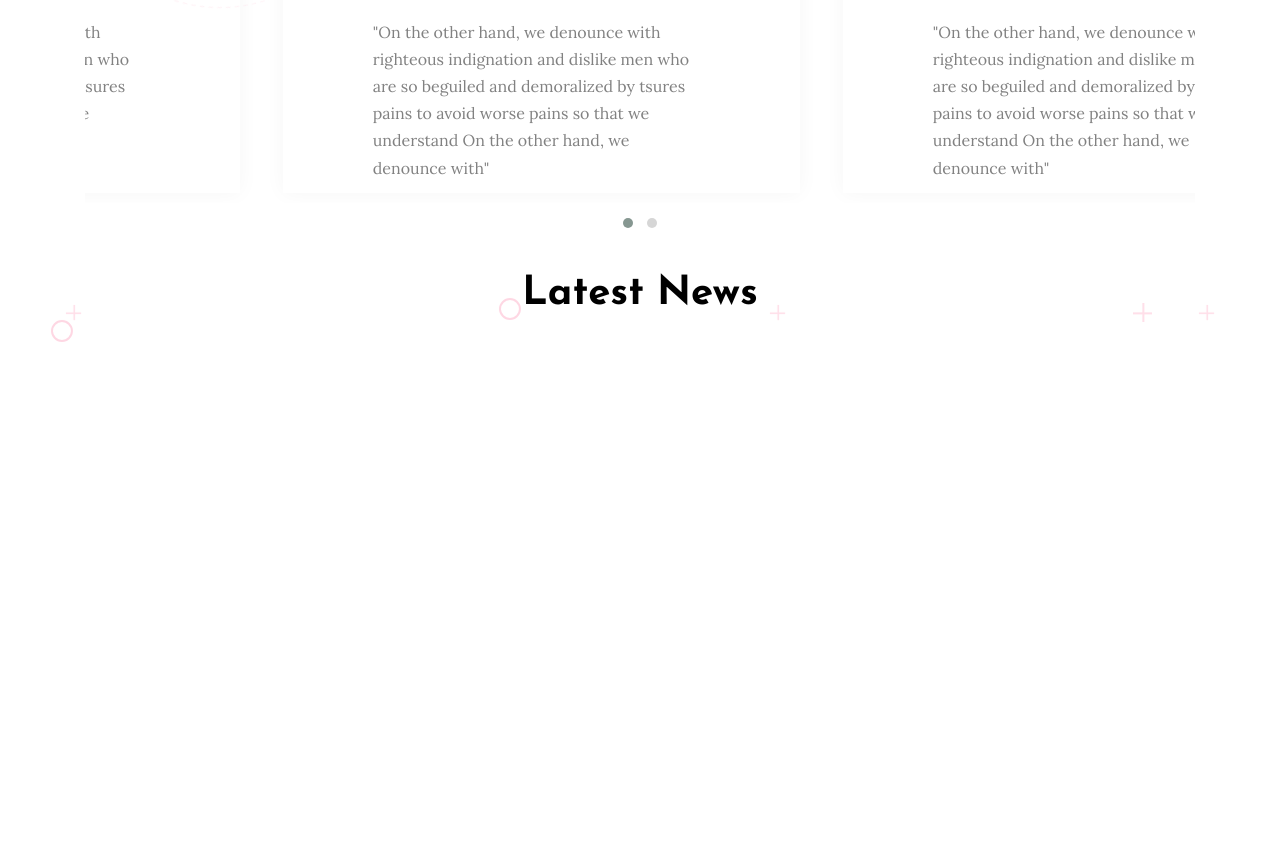
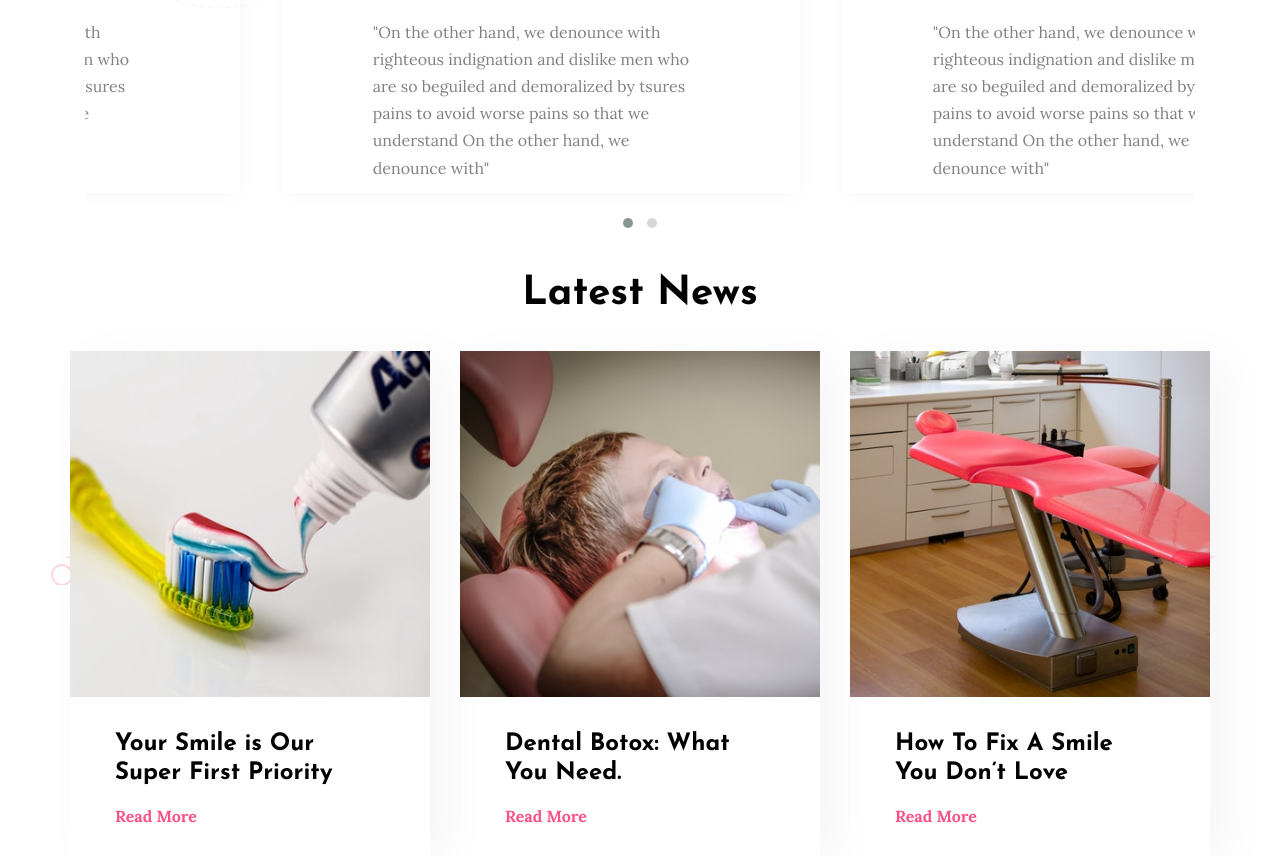
Before and after one commit to GunelHus/Final-Project, a plain HTML site: page index.html in a window 1280 px wide. Shown: the part 4971-5827 px from the top of the page. Before the commit the page ends 5341 px from the top, so only its background shows below. Drawn offline with Linux system fonts and the light colour scheme.

Commit message:
latest news changes

```diff
--- a/index.html
+++ b/index.html
@@ -79,7 +79,7 @@
                                 <div class="dropdown-menu">
                                     <ul>
                                         <li><a href="default.html">Blog Default</a></li>
-                                        <li><a href="details.html">Blog Details</a></li>
+                                        <li><a href="blogdetails.html">Blog Details</a></li>
                                     </ul>
                                 </div>
                             </li>
@@ -1319,29 +1319,47 @@
                     </div>
                     <div class="row">
                         <div class="col-md-4">
-                            <div class="latest-box1">
-                                <div class="latest-img1"></div>
-                                <div class="latest-content1">
-                                    <h3></h3>
-                                    <a></a>
+                            <div class="latest-box">
+                                <div class="latest-img">
+                                        <a href="blogdetails.html">
+                                                <img src="Images/sb1.jpg">
+                                            </a>
+                                </div>
+                                <div class="latest-content">
+                                    <h3>
+                                        <a href="blogdetails.html">Your Smile is Our<br> Super First Priority</a>
+                                    </h3>
+                                    <a href="blogdetails.html">Read More</a>
                                 </div>
                             </div>
                         </div>
                         <div class="col-md-4">
-                                <div class="latest-box2">
-                                        <div class="latest-img1"></div>
-                                        <div class="latest-content1">
-                                            <h3></h3>
-                                            <a></a>
+                                <div class="latest-box">
+                                        <div class="latest-img">
+                                                <a href="blogdetails.html">
+                                                    <img src="Images/sb2.jpg">
+                                                </a>
+                                        </div>
+                                        <div class="latest-content">
+                                            <h3>
+                                                <a href="blogdetails.html">Dental Botox: What<br> You Need.</a>
+                                            </h3>
+                                            <a href="blogdetails.html">Read More</a>
                                         </div>
                                     </div>
                         </div>
                         <div class="col-md-4">
-                                <div class="latest-box1">
-                                        <div class="latest-img1"></div>
-                                        <div class="latest-content1">
-                                            <h3></h3>
-                                            <a></a>
+                                <div class="latest-box">
+                                        <div class="latest-img">
+                                                <a href="blogdetails.html">
+                                                        <img src="Images/sb3.jpg">
+                                                    </a>
+                                        </div>
+                                        <div class="latest-content">
+                                            <h3>
+                                                <a href="blogdetails.html">How To Fix A Smile You Don’t Love</a>
+                                            </h3>
+                                            <a href="blogdetails.html">Read More</a>
                                         </div>
                                     </div>
                         </div>
--- a/style/style.scss
+++ b/style/style.scss
@@ -458,7 +458,7 @@ body {
 		}
 	}
 }
-
+// Dental Treatment Section Start
 .dental-treatment {
 	.treatment {
 		padding-top: 140px;
@@ -474,15 +474,18 @@ body {
 			}
 		}
 		.treatment-service {
-			&:hover .treatment-name {
+			.col-md-4 {
+				&:hover {
+					.treatment-name {
 						background-color: #fc5185;
 						transition: 1s;
-			}
-			&:hover .treatment-name a {
+						a {
 							color: white;
 							transition: 1s;
 						}
-
+					}
+				}
+			}
 			.treatment-name {
 				padding: 30px 10px;
 				text-align: center;
@@ -499,6 +502,9 @@ body {
 		}
 	}
 }
+// Dental Treatment Section End
+
+// Our Best Specialties Section Start
 .our-best-spec {
 	position: relative;
 	.our-best-svg {
@@ -1011,10 +1017,10 @@ body {
 .our-patients {
 	margin-top: 140px;
 	position: relative;
-	.container{
-		.row{
+	.container {
+		.row {
 			position: relative;
-			.patients-circle{
+			.patients-circle {
 				position: absolute;
 				svg {
 					max-width: 100%;
@@ -1022,7 +1028,6 @@ body {
 					overflow: hidden;
 					vertical-align: middle;
 					animation: spinner-border 80s linear 0s infinite;
-
 				}
 				@keyframes spinner-border {
 					100% {
@@ -1030,7 +1035,6 @@ body {
 					}
 				}
 			}
-
 
 			.patients-title {
 				text-align: center;
@@ -1050,7 +1054,6 @@ body {
 					margin-left: 20px;
 
 					.owl-patients {
-
 						.row {
 							padding-top: 35px;
 							padding-left: 30px;
@@ -1098,11 +1101,11 @@ body {
 // Patients Say Section End
 
 // Latest News Section Start
-.latest-news{
+.latest-news {
 	position: relative;
-	.container{
-		.row{
-			.latest-svg{
+	.container {
+		.row {
+			.latest-svg {
 				position: absolute;
 				top: 50%;
 				left: 0;
@@ -1198,7 +1201,7 @@ body {
 					}
 				}
 			}
-			.latest-title{
+			.latest-title {
 				text-align: center;
 				h2 {
 					font-size: 40px;
@@ -1206,6 +1209,38 @@ body {
 					font-family: "Josefin Sans", sans-serif;
 				}
 			}
+			.latest-box {
+				box-shadow: 18px 7px 45px rgba(0,0,0,.04);
+				.latest-img {
+					a {
+						img {
+							width: 100%;
 						}
 					}
 				}
+				.latest-content {
+					padding: 10px 90px 30px 45px;
+					h3 {
+
+						a {
+							text-decoration: none;
+							color: black;
+							transition: .3s linear;
+							line-height: 1.2;
+							font-family: "Josefin Sans", sans-serif;
+							font-size: 24px;
+						}
+					}
+					a{
+						color: #fc5185;
+							cursor: pointer;
+							font-weight: bold;
+							text-decoration: none;
+							font-size: 16px;
+
+					}
+				}
+			}
+		}
+	}
+}
```
Also changed, not shown: style/style.css, 1 other file. Lines whose indentation alone changed are shown as unchanged.
